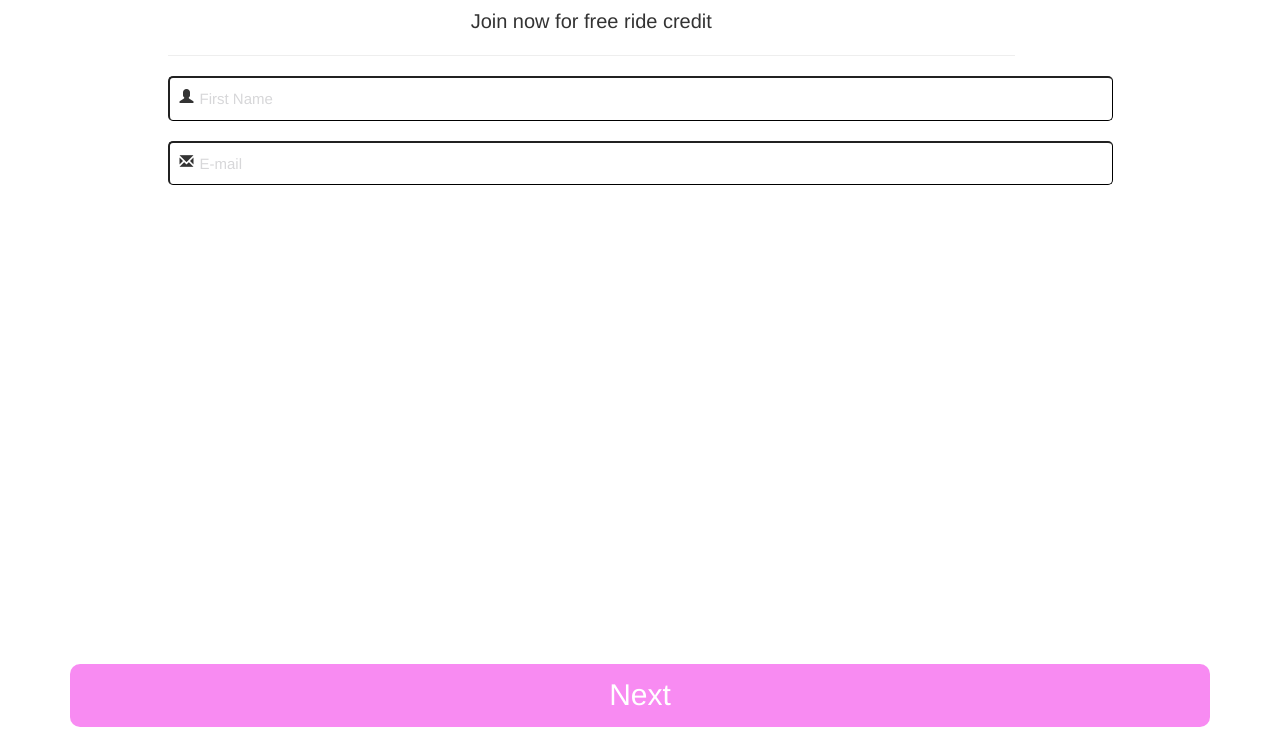
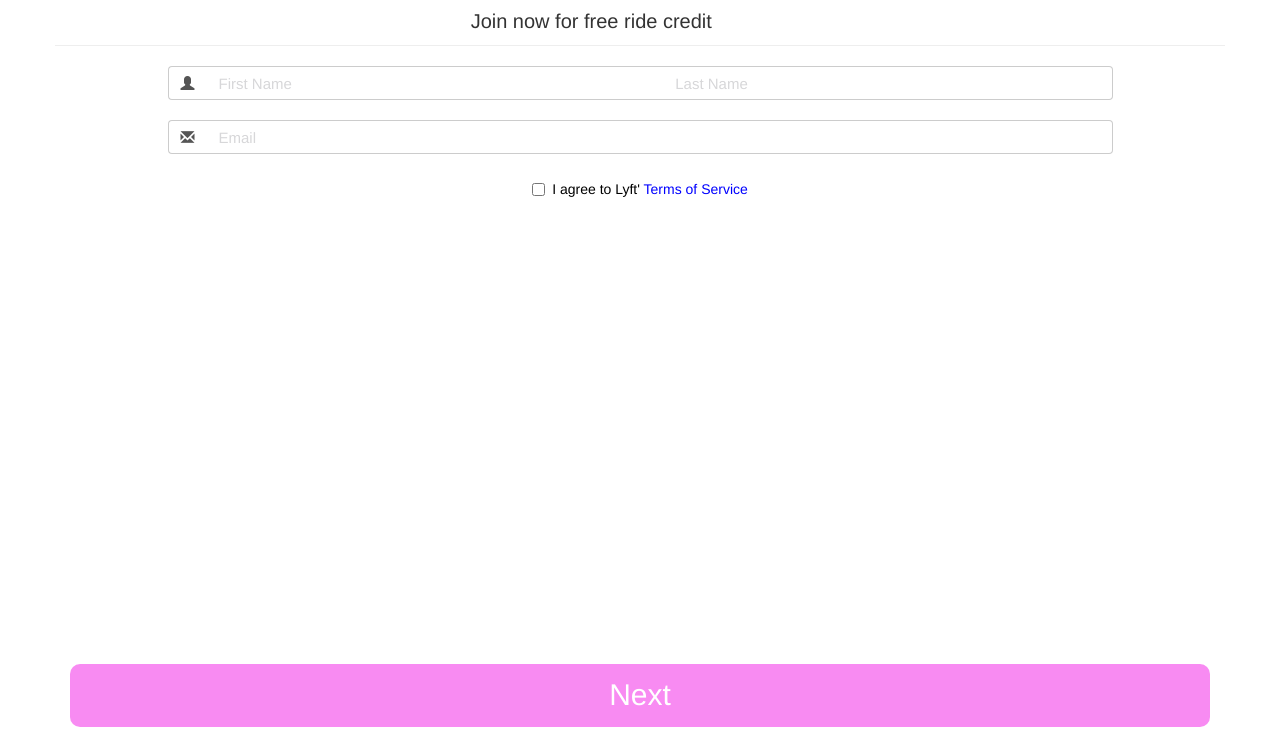
Before and after one commit to tatilq/lift, a plain HTML site: page log_in.html in a window 1280 px wide. Shown: the part 63-800 px from the top of the page. Drawn offline with nearby package versions, Linux system fonts and the light colour scheme; a web font is replaced by a local one.

Commit message:
maquetacion 90%

```diff
--- a/css/log_in.css
+++ b/css/log_in.css
@@ -1,4 +1,5 @@
-:focus { outline: none; }
+
+/*:focus { outline: none; } */
 header p
 {
 	font-size: 20px;
@@ -28,20 +29,6 @@ section a
     right:0px;
     left: 0px;
 	margin-bottom: 10px;
-}
-
-/*PARTE DEL FORMULARIO DE EMAIL Y USER*/
-.left-inner-addon {
-    position: relative;
-}
-.left-inner-addon input
-{
-    padding-left: 30px;
-}
-.left-inner-addon i
-{
-  position: absolute;
-  padding: 12px 12px;
 
 }
 
@@ -61,18 +48,25 @@ section a
 }
 
 /*ESTILOS DE PRUEBA*/
-.prueba span
+.user #sp
 {
 	background-color: white;
 	border-right: none;
 	border-left: none;
 	box-shadow: none;
-
-}/*
+	padding: 0px;
+}
+#s
+{
+	background-color: white;
+	border-right: none;
+	box-shadow: none;
+}
 #remitosucursal
 {
 	background-color: white;
 	border-right: none;
+	border-left: none;
 	box-shadow: none;
 }
 #remitonumero
@@ -80,16 +74,13 @@ section a
 border-left: none;
 	box-shadow: none;
 
-}*/
-#remitonumero :focus{
-	box-shadow: none;
-	border-left: 1px solid black;
 }
-#name , #email
+
+/*TERMINOS Y CONDICIONES*/
+.terminos
 {
-	border-radius: 5px;
-	border-bottom: 1.3px solid black;
-	border-right: 1.3px solid black;
-	width: 100%;
-	padding: 10px 10px 10px 30px;
+	color:black;
+	font-weight:
+	margin:0px auto;
+
 }
--- a/log_in.html
+++ b/log_in.html
@@ -22,8 +22,9 @@
 	        <div class="col-xs-9 col-sm-9 col-md-9 text-center ">
 		         <h1>Sign up</h1>
 		         <p>Join now for free ride credit</p>
-		         <hr>
+
 	        </div>
+	        <hr style="width: 100%;">
       	</div>
     </div>
 </header>
@@ -32,20 +33,33 @@
 	<div class="container ">
 		<div class="row">
 			<div class="col-xs-10 col-sm-10 col-md-10 col-xs-offset-1">
-				<form action="formulario" id="fcontacto">
-					<div class="left-inner-addon ">
-						<i class="glyphicon glyphicon-user"></i>
-						<input type=user class="" placeholder="First Name " id="name" />
+				<div class="form-group">
+			        <div class="input-group">
+			        	<span class="input-group-addon" id="s"><span class="glyphicon glyphicon-user"></span></span>
+			          	<input name="remitosucursal"  id="remitosucursal" type="text" required class="form-control"  placeholder="First Name">
+			          	<span class="input-group-addon" id="sp"></span>
+			          	<input name="remitonumero" id="remitonumero" typse="text" required class="form-control"   placeholder="Last Name ">
+			        </div>
+			        <br>
+			        <div class="input-group">
+			          	<span class="input-group-addon" id="s"><i class="glyphicon glyphicon-envelope"></i></span>
+			          	<input name="remitonumero" id="remitonumero" typse="text" required class="form-control"   placeholder="Email">
+			        </div>
 
-					</div>
-					<br>
-					<div class="left-inner-addon ">
-						<i class="glyphicon glyphicon-envelope"></i>
-						<input type="email" class="" placeholder="E-mail"  id="email"/>
-					</div>
-					<br>
-				</form>
+			      </div>
 		 	</div>
+		</div>
+	</div>
+</section>
+<section class="terminos">
+	<div class="container">
+		<div class="row ">
+			<div class="col-xs-10 col-sm-10 col-md-10 col-xs-offset-1 text-center">
+			<div class="checkbox">
+				<label ><input type="checkbox" name=""> I agree to Lyft'<span style="color:blue"> Terms of Service</span></label>
+			</div>
+
+			</div>
 		</div>
 	</div>
 </section>
@@ -60,33 +74,6 @@
 	</div>
 </section>
 <!--*****************************************FIN DEL BOTON DEL NEXT*******************************************************-->
-<script src="https://ajax.googleapis.com/ajax/libs/jquery/2.1.0/jquery.min.js"></script>
-<script src="https://maxcdn.bootstrapcdn.com/bootstrap/3.2.0/js/bootstrap.min.js"></script>
-<link rel="stylesheet" href="https://maxcdn.bootstrapcdn.com/bootstrap/3.2.0/css/bootstrap.min.css">
-
-<!--
-<div class="container prueba">
-  <div class="row">
-    <div class="col-xs-12 col-md-12">
-      <div class="form-group">
-        <div class="input-group">
-
-          <input name="remitosucursal"  id="remitosucursal" type="text" required class="form-control"  placeholder="Sucursal">
-          <span class="input-group-addon"></i></span>
-          <input name="remitonumero" id="remitonumero" onClick="QuitarFoco()" typse="text" required class="form-control"   placeholder="Numero">
-        </div>
-      </div>
-    </div>
-  </div>
-</div>-->
-
-<!--
-<input onClick="QuitarFoco()" ></input>
-<script type="text/javascript">
-	function QuitarFoco(){
-  elemento = document.getElementById("campo");
-  elemento.blur();
-}-->
 
 </script>
 </body>
```
Also changed, not shown: css/main.css (+14 -1 lines).
